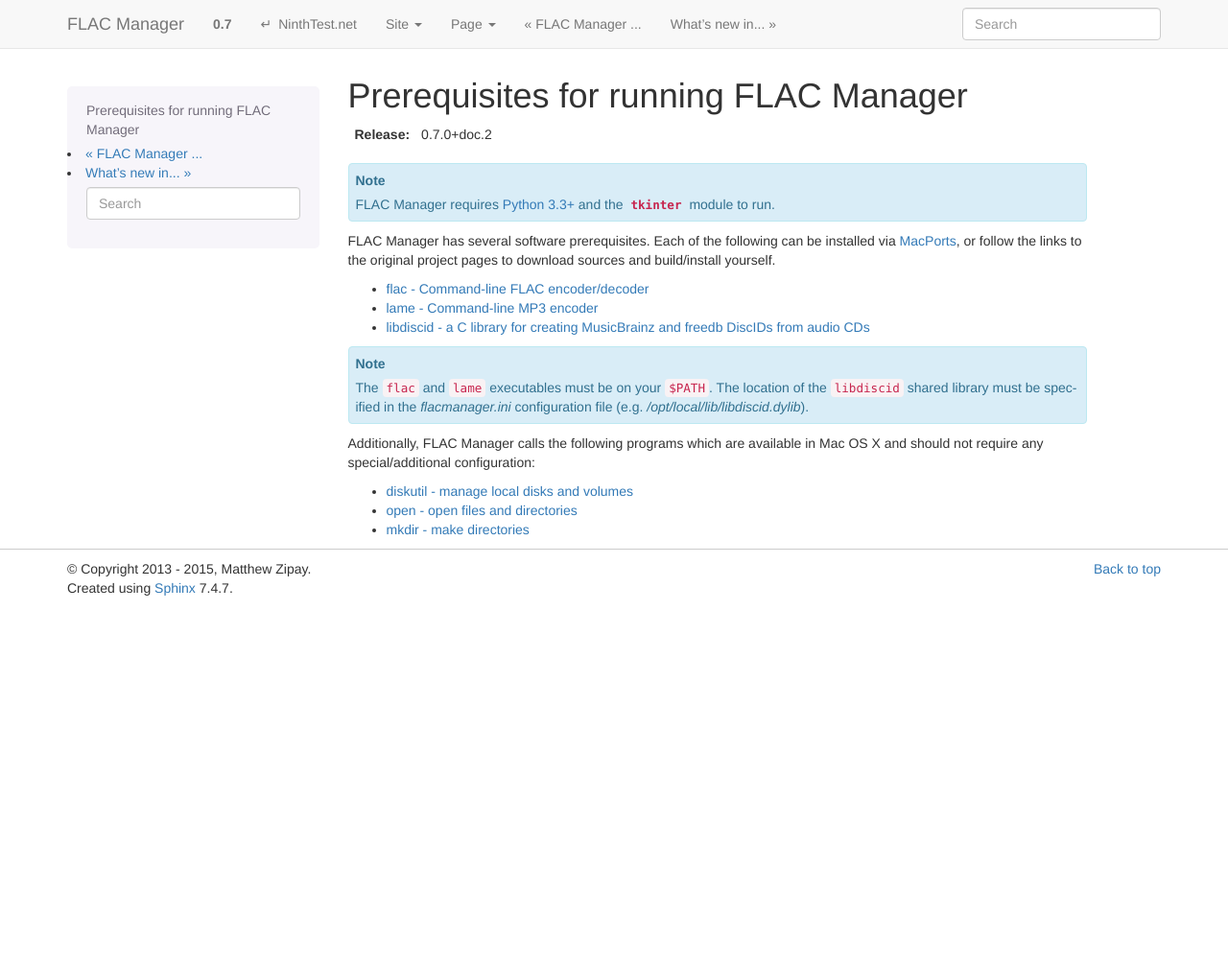
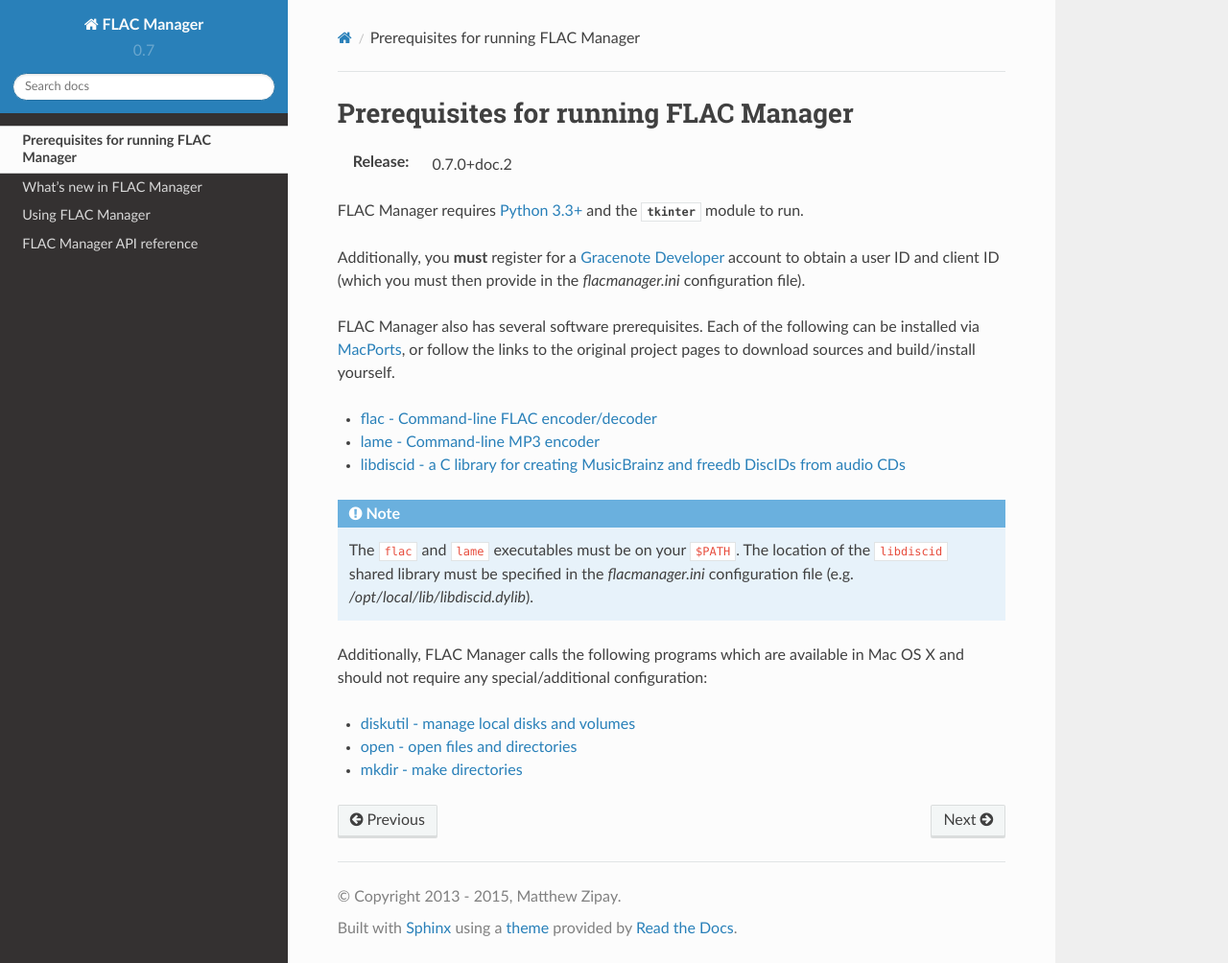
Before and after one commit to mzipay/FLACManager, a Sphinx documentation site: the page built from doc/source/prerequisites.rst, in a window 1280 px wide and 1004 px high. Shown: the whole window at 96% size. Built offline with Sphinx 7.4.7 and the Read the Docs theme 2.0.0, drawn with Linux system fonts in a browser that asks for light colours; nearby versions of some CDN libraries; library files that are not in the unit come from our copies.

Commit message:
add README for and point links to GitHub; prep documentation for GitHub Pages

```diff
--- a/doc/source/conf.py
+++ b/doc/source/conf.py
@@ -14,7 +14,7 @@
 
 import sys, os
 
-import sphinx_bootstrap_theme
+import sphinx_rtd_theme
 
 # If extensions (or modules to document with autodoc) are in another directory,
 # add these directories to sys.path here. If the directory is relative to the
@@ -95,20 +95,16 @@ pygments_style = 'sphinx'
 
 # The theme to use for HTML and HTML Help pages.  See the documentation for
 # a list of builtin themes.
-html_theme = "bootstrap"
+html_theme = "sphinx_rtd_theme"
 
 # Theme options are theme-specific and customize the look and feel of a theme
 # further.  For a list of options available for each theme, see the
 # documentation.
-html_theme_options = {
-    "bootswatch_theme": "ninthtest",
-    "navbar_links": [
-        ("↵ NinthTest.net", "http://www.ninthtest.net/", True),
-    ],
-}
+#html_theme_options = {
+#}
 
 # Add any paths that contain custom themes here, relative to this directory.
-html_theme_path = sphinx_bootstrap_theme.get_html_theme_path()
+html_theme_path = [sphinx_rtd_theme.get_html_theme_path()]
 
 # The name for this set of Sphinx documents.  If None, it defaults to
 # "<project> v<release> documentation".
@@ -167,7 +163,7 @@ html_show_sourcelink = False
 # If true, an OpenSearch description file will be output, and all pages will
 # contain a <link> tag referring to it.  The value of this option must be the
 # base URL from which the finished HTML is served.
-#html_use_opensearch = ''
+html_use_opensearch = 'http://mzipay.github.io/FLACManager/'
 
 # This is the file name suffix for HTML files (e.g. ".xhtml").
 #html_file_suffix = None
--- a/doc/source/prerequisites.rst
+++ b/doc/source/prerequisites.rst
@@ -4,13 +4,17 @@ Prerequisites for running FLAC Manager
 
 :Release: |release|
 
-.. note::
-   FLAC Manager requires `Python 3.3+
-   <https://www.python.org/downloads/mac-osx/>`_ and the :py:mod:`tkinter`
-   module to run.
+FLAC Manager requires `Python 3.3+
+<https://www.python.org/downloads/mac-osx/>`_ and the :py:mod:`tkinter` module
+to run.
 
-FLAC Manager has several software prerequisites. Each of the following can be
-installed via `MacPorts <http://www.macports.org/>`_, or follow the links to
+Additionally, you **must** register for a
+`Gracenote Developer <https://developer.gracenote.com/>`_ account to obtain a
+user ID and client ID (which you must then provide in the *flacmanager.ini*
+configuration file).
+
+FLAC Manager also has several software prerequisites. Each of the following can
+be installed via `MacPorts <http://www.macports.org/>`_, or follow the links to
 the original project pages to download sources and build/install yourself.
 
 * `flac - Command-line FLAC encoder/decoder <http://flac.sourceforge.net/>`_
```
Also changed, not shown: README.md (added, +42 -0 lines), doc/source/index.rst (+8 -4 lines), 1 other file.
